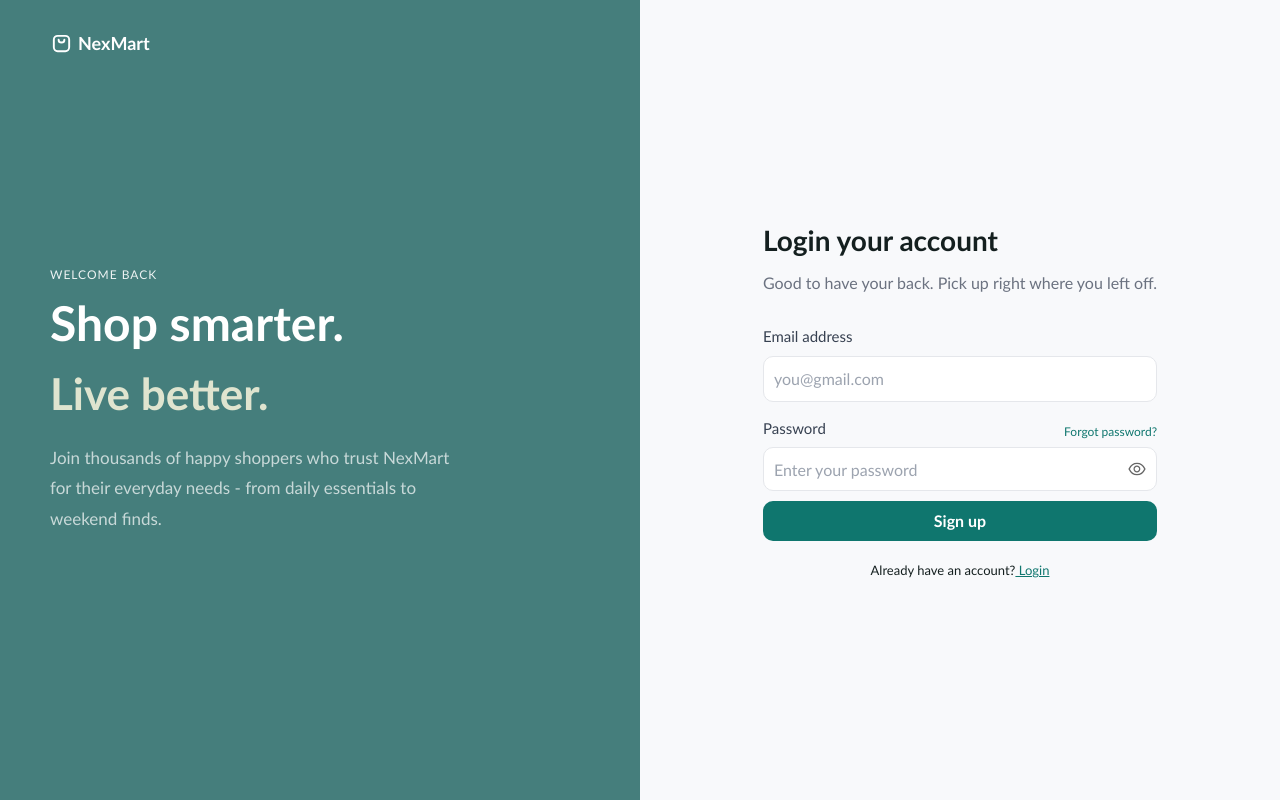
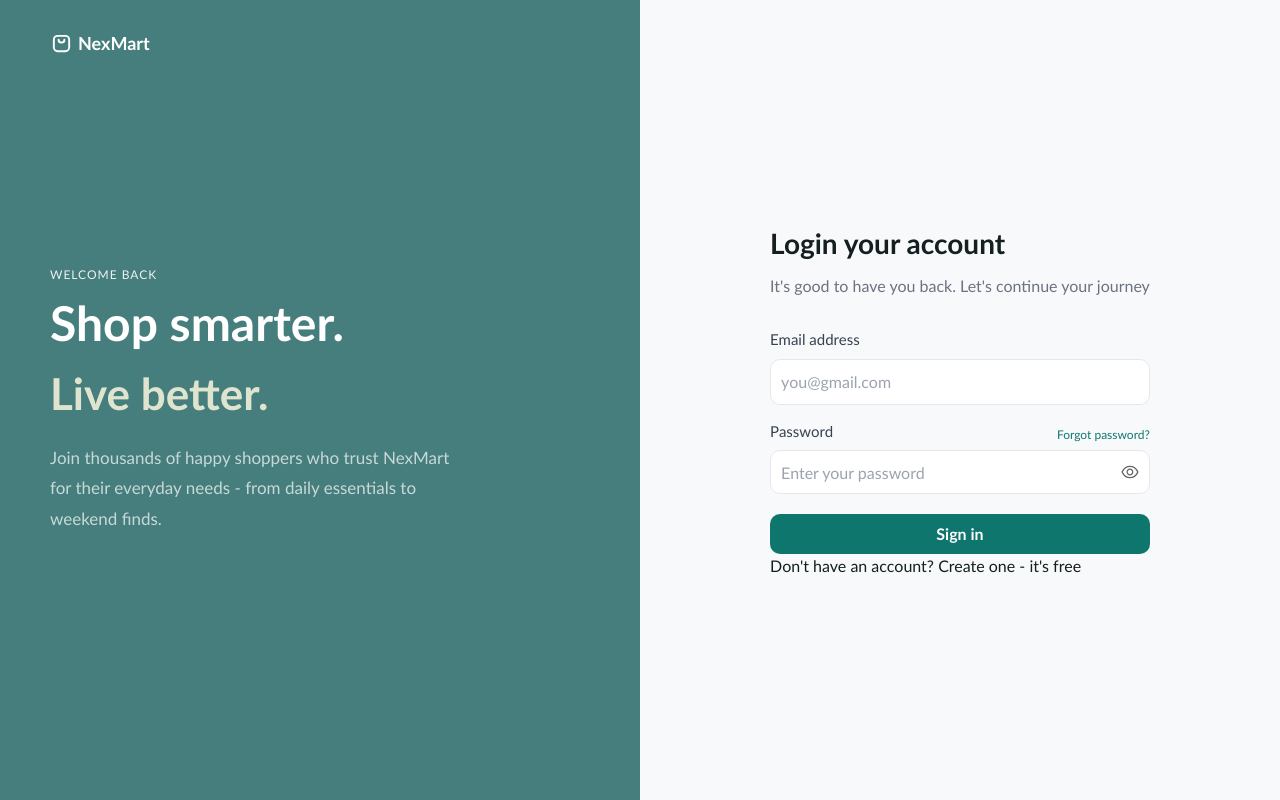
Before and after one commit to jasonkhoo05/Marketplace-Platform, a Next.js app in the folder nexmart/: page /login in a window 1280 px wide. Built offline with nearby package versions, Linux system fonts and the light colour scheme.

Commit message:
feature: modified alignment for loginText and signupText #frontend

```diff
--- a/nexmart/app/login/login.css
+++ b/nexmart/app/login/login.css
@@ -166,18 +166,18 @@ input:focus{
     color: #666;
 }
 
-.signupButton {
+.signinButton {
   padding: 8px;
   background: #0f766e;
   color: white;
   border: none;
   border-radius: 10px;
   cursor: pointer;
-  margin-top: 10px;
+  margin-top: 20px;
   font-weight: 700;
 }
 
-.signupButton:hover {
+.signinButton:hover {
   background: #115e59;
 }
 
--- a/nexmart/app/login/page.tsx
+++ b/nexmart/app/login/page.tsx
@@ -41,7 +41,7 @@ export default function LoginPage() {
 
 
                     <p className="subtitle">
-                        Good to have your back. Pick up right where you left off.
+                        It's good to have you back. Let's continue your journey
                     </p>
 
                     <form>
@@ -76,13 +76,13 @@ export default function LoginPage() {
                             </span>
                         </div>
 
-                        <button type="submit" className="signupButton">
-                            Sign up
+                        <button type="submit" className="signinButton">
+                            Sign in
                         </button>
                     </form>
-                    <p className="loginText">
-                        Already have an account?
-                        <a href="/login"> Login</a>
+                    <p className="signupText">
+                        Don't have an account?{" "}
+                        <a href="/signup">Create one - it's free</a>
                     </p>
                 </div>
             </div>
--- a/nexmart/app/signup/page.tsx
+++ b/nexmart/app/signup/page.tsx
@@ -81,7 +81,7 @@ export default function SignupPage() {
                         </button>
                     </form>
                     <p className="loginText">
-                        Already have an account?
+                        Already have an account?{" "}
                         <a href="/login"> Login</a>
                     </p>
                 </div>
```
